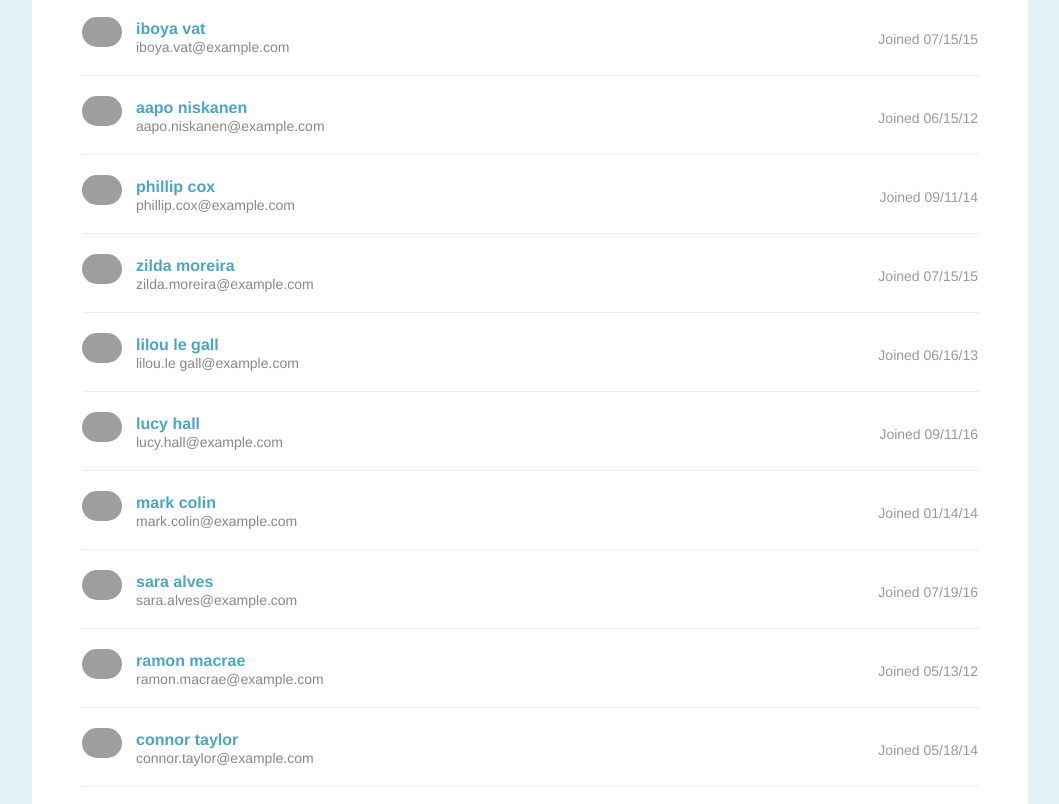
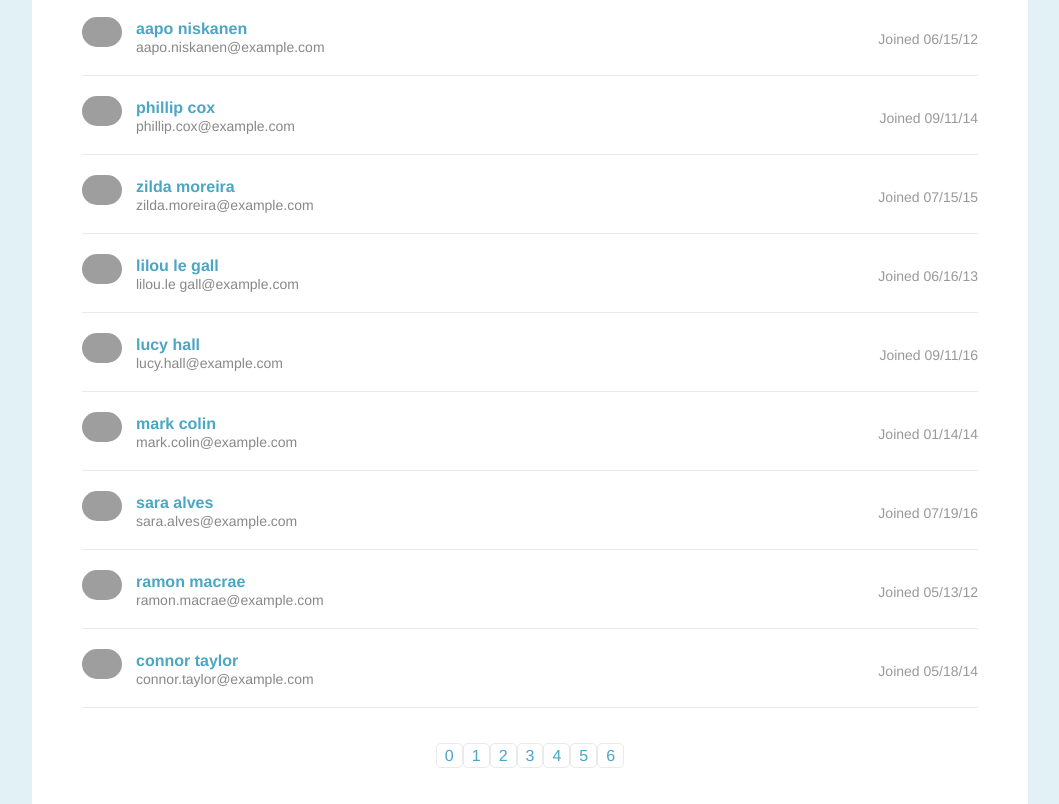
Before and after one commit to oliviawyatt/list_pagination_and_filtering_v1, a plain HTML site: page index.html in a window 1280 px wide. Shown: the part 125-929 px from the top of the page, without its empty margins (110-1169 px from the left). Drawn offline with Linux system fonts and the light colour scheme; grey boxes are pictures that could not be loaded.

Commit message:
Added links and hide/show

```diff
--- a/index.html
+++ b/index.html
@@ -1,4 +1,4 @@
-<!doctype html>
+<!DOCTYPE html>
 <html lang="en">
   <head>
     <meta charset="utf-8"/>
--- a/js/script.js
+++ b/js/script.js
@@ -16,35 +16,54 @@ FSJS project 2 - List Filter and Pagination
    will only be used inside of a function, then it can be locally
    scoped to that function.
 ***/
+const studentItems = document.getElementsByClassName('student-item');
+const endingIndex = 10;
+const beginningIndex = 0;
+
+const pages = () => {
+  const pageNumbers = Math.ceil(studentItems.length/endingIndex) ;
+  return pageNumbers;
 
 
+}
+
+const showPage = (list) => {
+  for(let i = 0; i < list.length; i++){
+    if(i < endingIndex && i > beginningIndex){
+      list[i].style.display = "block";
+    }else {
+      list[i].style.display = "none"
+    }
+  }
+}
+
+showPage(studentItems);
+
+const appendPageLinks = (pages) => {
+  const newDiv = document.createElement('div');
+  const mainDiv = document.querySelector('.page');
+  newDiv.className = 'pagination';
+  mainDiv.appendChild(newDiv);
+  const newUL = document.createElement('ul');
+  newDiv.appendChild(newUL);
 
 
-/***
-   Create the `showPage` function to hide all of the items in the
-   list except for the ten you want to show.
+  for(let i = 0; i <= pages; i++){
+    const newLI = document.createElement('li');
+    const newLink = document.createElement('a')
 
-   Pro Tips:
-     - Keep in mind that with a list of 54 students, the last page
-       will only display four.
-     - Remember that the first student has an index of 0.
-     - Remember that a function `parameter` goes in the parens when
-       you initially define the function, and it acts as a variable
-       or a placeholder to represent the actual function `argument`
-       that will be passed into the parens later when you call or
-       "invoke" the function
-***/
+    newUL.appendChild(newLI);
+    newLink.href = '#';
+    newLink.textContent = i;
+    newLI.appendChild(newLink);
+    newLink.addEventListener('click', () => {
+      showPage(studentItems);
 
 
+    });
+  }
+}
 
-
-/***
-   Create the `appendPageLinks function` to generate, append, and add
-   functionality to the pagination buttons.
-***/
-
-
-
-
+appendPageLinks(pages());
 
 // Remember to delete the comments that came with this file, and replace them with your own code comments.
```
